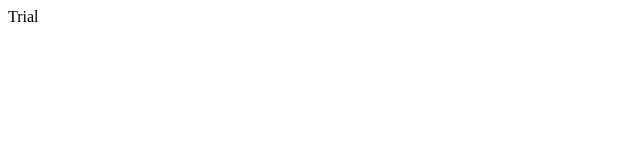
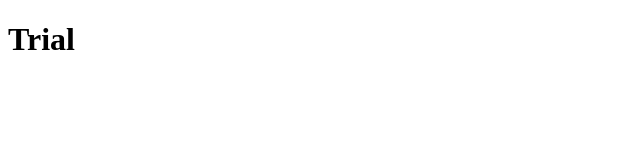
Before and after one commit to coreymhudson/resume, a plain HTML site: page index.html in a window 1280 px wide. Shown: the whole page, without its empty margins (0-640 px from the left). Drawn offline with Linux system fonts and the light colour scheme.

Commit message:
Update index.html

```diff
--- a/index.html
+++ b/index.html
@@ -6,6 +6,6 @@
     <title>Corey M. Hudson - Resume</title>
 </head>
     <body>
-       Trial
+       <h1>Trial</h1>
     </body>
 </html>
```
